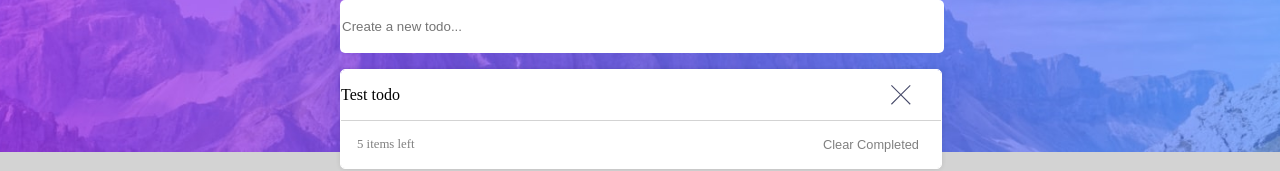
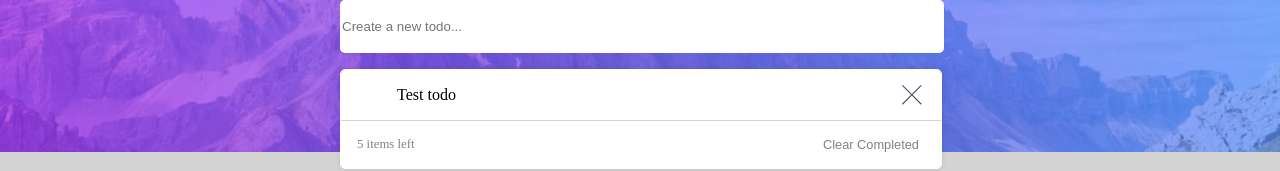
Before and after one commit to JJWallis/todo-app, a React (Create React App) app: page / in a window 1280 px wide. Shown: the part 120-291 px from the top of the page. Built offline with nearby package versions, Linux system fonts and the light colour scheme.

Commit message:
TODO padding added for completed checkbox

```diff
--- a/public/index.html
+++ b/public/index.html
@@ -13,7 +13,7 @@
       <link rel="manifest" href="%PUBLIC_URL%/manifest.json" />
       <title>React App</title>
    </head>
-   <body id="root" style="margin: 0">
+   <body id="root" style="margin: 0; box-sizing: border-box">
       <noscript>You need to enable JavaScript to run this app.</noscript>
    </body>
 </html>
--- a/src/App.tsx
+++ b/src/App.tsx
@@ -8,6 +8,7 @@ const BodyWrapper = styled.div`
    display: flex;
    flex-direction: column;
    min-height: 100vh;
+   box-sizing: border-box;
 `
 
 const App: React.FC = () => {
--- a/src/components/Todo.tsx
+++ b/src/components/Todo.tsx
@@ -4,7 +4,7 @@ import cross from '../assets/icon-cross.svg'
 
 const CrossIcon = styled.img`
    position: absolute;
-   right: 5%;
+   right: 75px;
    top: 50%;
    transform: translateY(-50%);
    display: block;
@@ -17,7 +17,7 @@ const StyledTodo = styled.li`
    background-color: white;
    border-bottom: 0.5px solid lightgrey;
    list-style: none;
-   padding: 0;
+   padding: 0 0 0 3.5rem;
    margin: 0;
    padding-block: 1rem;
    position: relative;
--- a/src/reset.css
+++ /dev/null
@@ -1,73 +0,0 @@
-/* Box sizing rules */
-*,
-*::before,
-*::after {
-  box-sizing: border-box;
-}
-
-/* Remove default margin */
-body,
-h1,
-h2,
-h3,
-h4,
-p,
-figure,
-blockquote,
-dl,
-dd {
-  margin: 0;
-}
-
-/* Remove list styles on ul, ol elements with a list role, which suggests default styling will be removed */
-ul[role="list"],
-ol[role="list"] {
-  list-style: none;
-}
-
-/* Set core root defaults */
-html:focus-within {
-  scroll-behavior: smooth;
-}
-
-/* Set core body defaults */
-body {
-  min-height: 100vh;
-  text-rendering: optimizeSpeed;
-  line-height: 1.5;
-}
-
-/* A elements that don't have a class get default styles */
-a:not([class]) {
-  text-decoration-skip-ink: auto;
-}
-
-/* Make images easier to work with */
-img,
-picture {
-  max-width: 100%;
-  display: block;
-}
-
-/* Inherit fonts for inputs and buttons */
-input,
-button,
-textarea,
-select {
-  font: inherit;
-}
-
-/* Remove all animations and transitions for people that prefer not to see them */
-@media (prefers-reduced-motion: reduce) {
-  html:focus-within {
-   scroll-behavior: auto;
-  }
-  *,
-  *::before,
-  *::after {
-    animation-duration: 0.01ms !important;
-    animation-iteration-count: 1 !important;
-    transition-duration: 0.01ms !important;
-    scroll-behavior: auto !important;
-  }
-}
```
